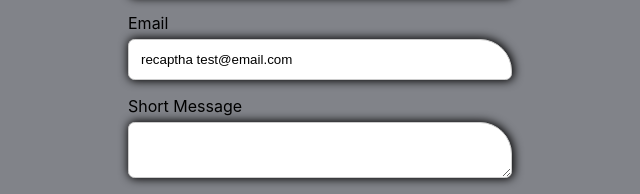
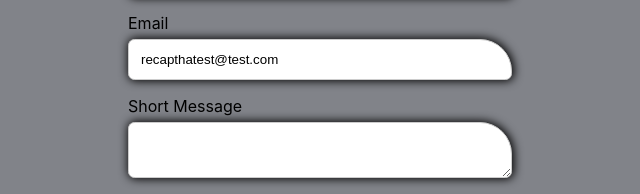
Before and after one commit to Spelanky/spelanky2.github.io, a plain HTML site: page index.html in a window 1280 px wide. Shown: the part 154-348 px from the top of the page, 320-960 px from the left. Drawn offline with Linux system fonts and the light colour scheme.

Commit message:
upd prod

```diff
--- a/index.html
+++ b/index.html
@@ -29,7 +29,7 @@
          <label for="name">Name</label>
          <input type="text" id="name" name="name" value="recaptha test" required />
          <label for="email">Email</label>
-         <input type="email" id="email" name="email" value="recaptha test@email.com" />
+         <input type="email" id="email" name="email" value="recapthatest@test.com" />
 
          <label for="short_message">Short Message</label>
          <textarea id="s_message" class="message-id" name="short_message" required></textarea>
```
